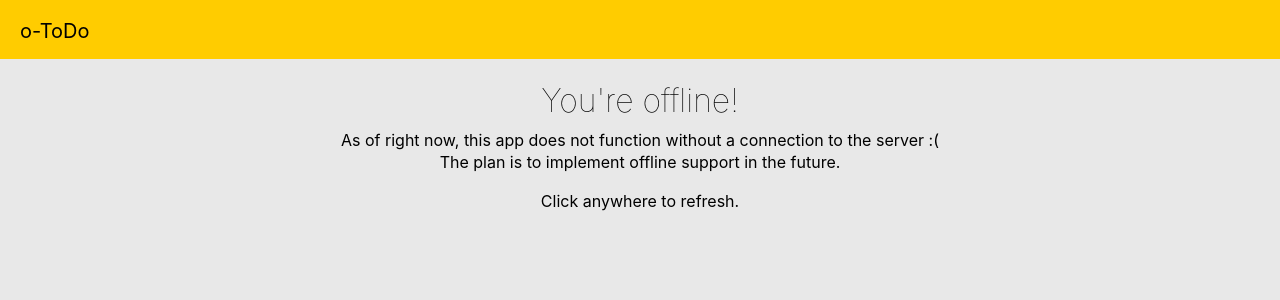
After one commit to olback/o-todo, a PHP site: page /assets/offline.html in a window 1280 px wide. The commit adds this page. Shown: the top 300 px of the page. Run offline with PHP 8.4, Linux system fonts and the light colour scheme.

Commit message:
Service worker, manifest, icon, more JS, offline, modals

```diff
--- /dev/null
+++ b/assets/offline.html
@@ -0,0 +1,95 @@
+<!DOCTYPE html>
+<html lang="en">
+    <head>
+        <title>&lt;username&gt; | o-todo</title>
+        <meta charset="UTF-8" />
+        <meta name="viewport" content="width=device-width, initial-scale=1" />
+        <meta name="theme-color" content="#ffcc00" />
+        <style>
+            * {
+                font-family: -apple-system, BlinkMacSystemFont, 'Segoe UI', Roboto, Oxygen, Ubuntu, Cantarell, 'Open Sans', 'Helvetica Neue', sans-serif;
+            }
+
+            html, body {
+                margin: 0;
+                padding: 0;
+                line-height: 1.4em;
+                background-color: #e8e8e8;
+                height: 100%;
+                overflow-y: hidden;
+            }
+
+            nav {
+                background-color: #ffcc00;
+                height: 59px;
+                width: 100%;
+                position: fixed;
+                top: 0;
+                z-index: 10;
+            }
+
+            nav > h1 {
+                padding: 0;
+                margin-left: 20px;
+                font-size: 20px;
+                line-height: 1.4em;
+                display: inline-block;
+                font-weight: normal;
+            }
+
+            main {
+                padding-top: 59px;
+                display: block;
+                text-align: center;
+                margin: 0 auto;
+                height: 100%;
+                overflow-y: hidden;
+            }
+
+            main > h1 {
+                font-weight: lighter;
+                margin-bottom: 0;
+            }
+        </style>
+    </head>
+    <body>
+
+        <!-- Top navigation -->
+        <nav>
+            <h1 class="title" style="margin-left: 20px;">o-ToDo</h1>
+        </nav>
+
+        <main style="margin: 10px;" id="offline">
+
+            <h1>You're offline!</h1>
+            <p>
+                As of right now, this app does not function without a connection to the server :(<br>
+                The plan is to implement offline support in the future.
+            </p>
+            <p>Click anywhere to refresh.</p>
+
+        </main>
+
+        <script>
+
+            const offline = document.getElementById('offline');
+            offline.onclick = () => {
+
+                window.location = window.location.origin
+
+            }
+
+        </script>
+
+        <!-- Displayed when JavaScript is disabled. -->
+        <noscript>
+            <div class="container">
+                <div class="inner">
+                    <h1>JavaScript is required!</h1>
+                    <p>This application/site requires JavaScript to function properly.</p>
+                </div>
+            </div>
+        </noscript>
+
+    </body>
+</html>
```
Also changed, not shown: assets/css/main.css (+31 -6 lines), assets/main.js (+69 -11 lines), index.html (+30 -8 lines), service-worker.js (added, +133 -0 lines), README.md, assets/icons/icon-144.png (added), assets/icons/icon-168.png (added), assets/icons/icon-192.png (added), assets/icons/icon-48.png (added), assets/icons/icon-72.png (added), assets/icons/icon-96.png (added), assets/icons/light-bulb-640.png (added), manifest.json (added).
